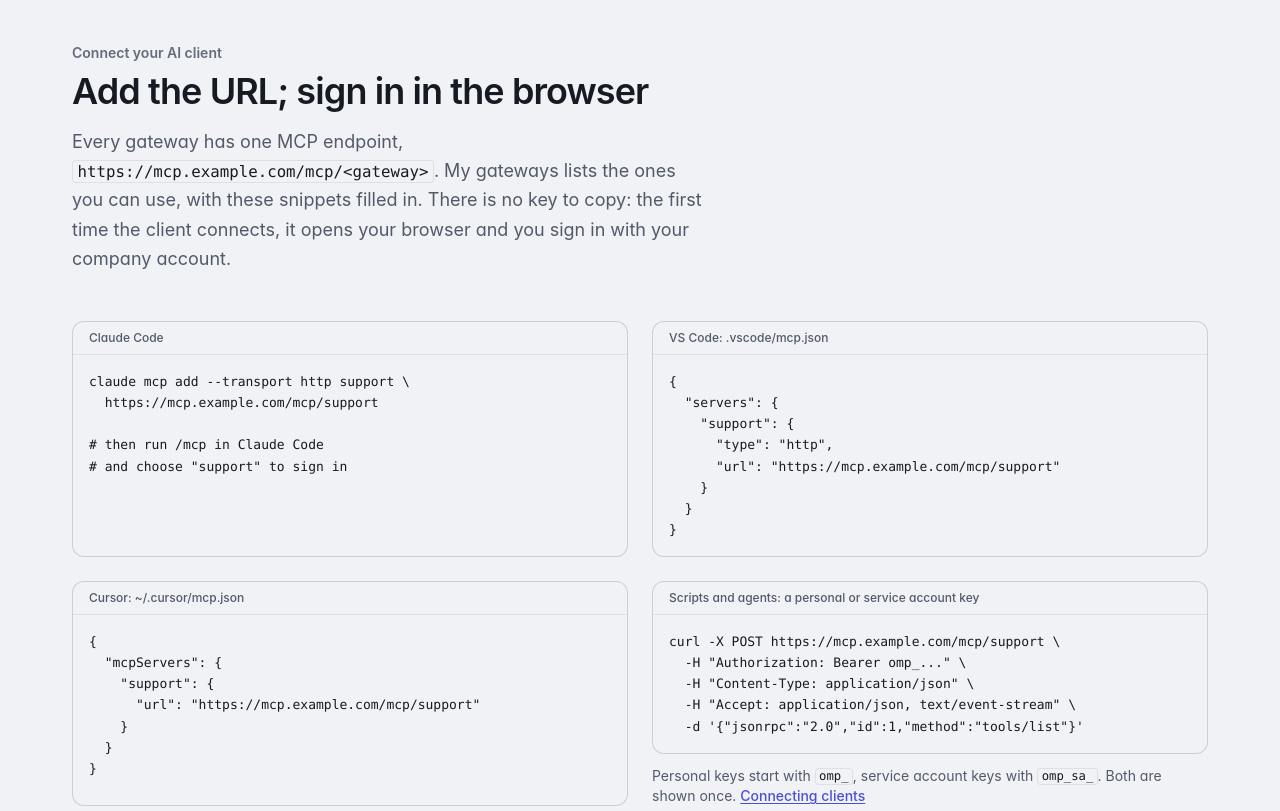
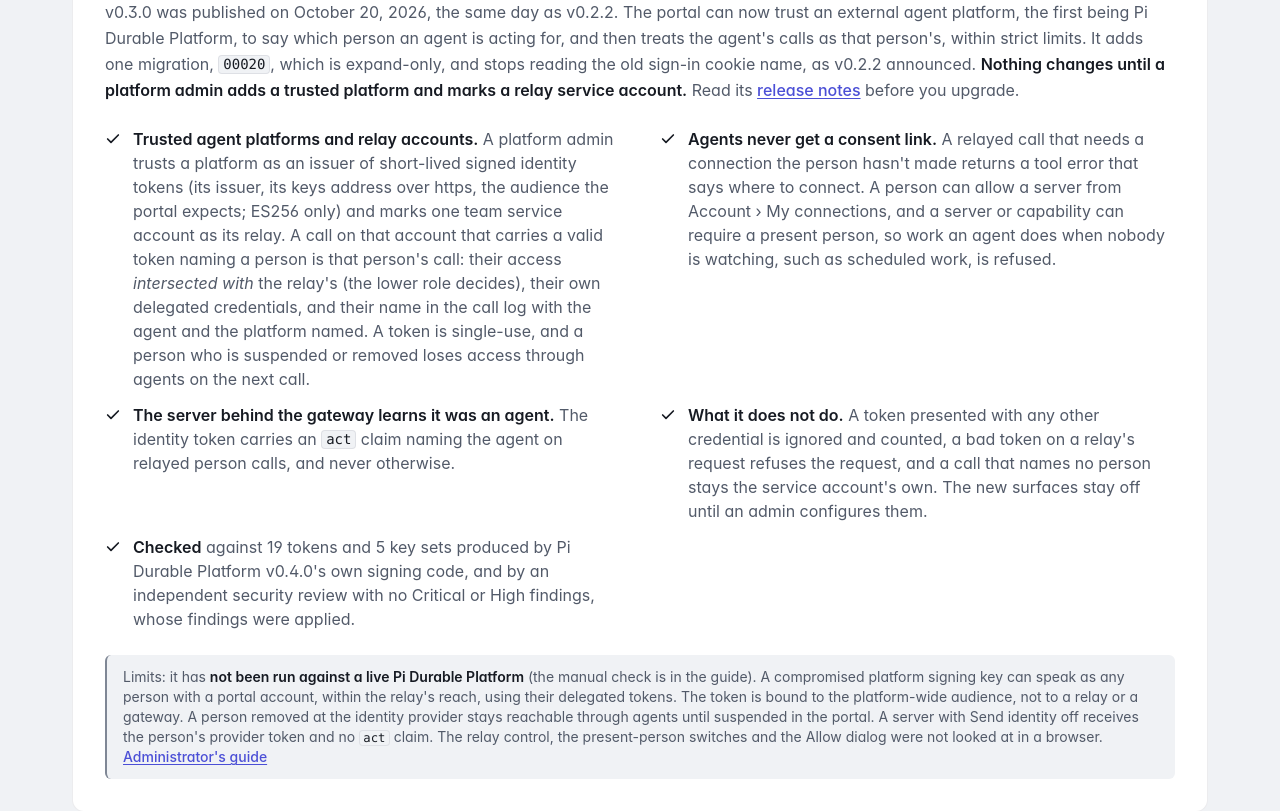
Before and after one commit to ncecere/omp-website, a Next.js app: page / in a window 1280 px wide. Shown: the part 9380-10191 px from the top of the page. Built offline with nearby package versions, Linux system fonts and the light colour scheme.

Commit message:
Landing page: v0.3.0 card after the v0.2.2 card (agent-platform trust: what it does, what it does not do, limits); status card facts from the v0.3.0 notes

```diff
--- a/app/page.tsx
+++ b/app/page.tsx
@@ -19,10 +19,11 @@ import { ButtonLink, CheckList, CodeBlock, Eyebrow, Note, SectionHeading, Strong
 import { site } from "@/lib/site";
 
 /*
- * Every claim here is checked against Open MCP Portal v0.2.2
- * (github.com/ncecere/open-mcp-portal at the v0.2.2 tag; the repository was
- * called open-mcp-gateway until the rename): docs/releases/v0.2.2.md (the
- * v0.2.2 card and the status card), docs/releases/v0.2.1.md (the
+ * Every claim here is checked against Open MCP Portal v0.3.0
+ * (github.com/ncecere/open-mcp-portal at the v0.3.0 tag; the repository was
+ * called open-mcp-gateway until the rename): docs/releases/v0.3.0.md (the
+ * v0.3.0 card and the status card), docs/releases/v0.2.2.md (the v0.2.2
+ * card), docs/releases/v0.2.1.md (the
  * v0.2.1 card), docs/releases/v0.2.0.md (the
  * "New in v0.2.0" section), docs/threat-model.md,
  * docs/mcp-protocol.md, docs/admin-overview.md, docs/notifications.md,
@@ -598,8 +599,9 @@ function Features() {
 
 // docs/releases/v0.2.0.md (this section describes that release, so it names
 // site.previousVersion, not site.version), plus one card for the small
-// release after it, docs/releases/v0.2.1.md (site.patchVersion), and one for
-// the current release, docs/releases/v0.2.2.md (site.version). Claims and
+// release after it, docs/releases/v0.2.1.md (site.patchVersion), one for the
+// hardening release, docs/releases/v0.2.2.md (site.hardeningVersion), and one
+// for the current release, docs/releases/v0.3.0.md (site.version). Claims and
 // limits are the release notes' own; the "not yet tried" list is repeated in
 // the project status card.
 function NewInRelease() {
@@ -817,14 +819,14 @@ function NewInRelease() {
           <FeatureCard
             id="new-hardening"
             icon={<Key className="size-5" />}
-            eyebrow={`Then ${site.version}`}
+            eyebrow={`Then ${site.hardeningVersion}`}
             title="A hardening release: public servers, sign-in, registration"
             wide
             lead={
               <p>
-                {site.version} was published on October 20, 2026. It adds two migrations, both expand-only, and two things to plan
+                {site.hardeningVersion} was published on October 20, 2026. It adds two migrations, both expand-only, and two things to plan
                 for: OAuth apps sign in again about every 180 days, and a new default applies to servers you register from
-                now on. Read its <TextLink href={site.releaseNotesUrl}>release notes</TextLink> before you upgrade.
+                now on. Read its <TextLink href={site.hardeningReleaseNotesUrl}>release notes</TextLink> before you upgrade.
               </p>
             }
             bullets={[
@@ -858,6 +860,69 @@ function NewInRelease() {
                 run with the real Claude Code client. Open in the{" "}
                 <TextLink href={site.threatModelUrl}>threat model</TextLink>: per-provider allow-lists, audit export, split
                 database roles and idle sessions.
+              </>
+            }
+          />
+
+          {/* docs/releases/v0.3.0.md "What changed", "Upgrading", "Verification" and "Known limitations" */}
+          <FeatureCard
+            id="new-agents"
+            icon={<Shield className="size-5" />}
+            eyebrow={`Then ${site.version}`}
+            title="Agent-platform trust: an agent's call as the person's call"
+            wide
+            lead={
+              <p>
+                {site.version} was published on October 20, 2026, the same day as {site.hardeningVersion}. The portal can now
+                trust an external agent platform, the first being Pi Durable Platform, to say which person an agent is acting
+                for, and then treats the agent&apos;s calls as that person&apos;s, within strict limits. It adds one
+                migration, <code>00020</code>, which is expand-only, and stops reading the old sign-in cookie name, as{" "}
+                {site.hardeningVersion} announced. <Strong>Nothing changes until a platform admin adds a trusted platform and
+                marks a relay service account.</Strong> Read its{" "}
+                <TextLink href={site.releaseNotesUrl}>release notes</TextLink> before you upgrade.
+              </p>
+            }
+            bullets={[
+              <>
+                <Strong>Trusted agent platforms and relay accounts.</Strong> A platform admin trusts a platform as an issuer
+                of short-lived signed identity tokens (its issuer, its keys address over https, the audience the portal
+                expects; ES256 only) and marks one team service account as its relay. A call on that account that carries
+                a valid token naming a person is that person&apos;s call: their access <em>intersected with</em> the
+                relay&apos;s (the lower role decides), their own delegated credentials, and their name in the call log with
+                the agent and the platform named. A token is single-use, and a person who is suspended or removed loses
+                access through agents on the next call.
+              </>,
+              <>
+                <Strong>Agents never get a consent link.</Strong> A relayed call that needs a connection the person hasn&apos;t
+                made returns a tool error that says where to connect. A person can allow a server from Account › My
+                connections, and a server or capability can require a present person, so work an agent does when nobody is
+                watching, such as scheduled work, is refused.
+              </>,
+              <>
+                <Strong>The server behind the gateway learns it was an agent.</Strong> The identity token carries an{" "}
+                <code>act</code> claim naming the agent on relayed person calls, and never otherwise.
+              </>,
+              <>
+                <Strong>What it does not do.</Strong> A token presented with any other credential is ignored and counted, a
+                bad token on a relay&apos;s request refuses the request, and a call that names no person stays the service
+                account&apos;s own. The new surfaces stay off until an admin configures them.
+              </>,
+              <>
+                <Strong>Checked</Strong> against 19 tokens and 5 key sets produced by Pi Durable Platform v0.4.0&apos;s own
+                signing code, and by an independent security review with no Critical or High findings, whose findings were
+                applied.
+              </>,
+            ]}
+            note={
+              <>
+                Limits: it has <Strong>not been run against a live Pi Durable Platform</Strong> (the manual check is in the
+                guide). A compromised platform signing key can speak as any person with a portal account, within the
+                relay&apos;s reach, using their delegated tokens. The token is bound to the platform-wide audience, not to a
+                relay or a gateway. A person removed at the identity provider stays reachable through agents until suspended in
+                the portal. A server with Send identity off receives the person&apos;s provider token and no{" "}
+                <code>act</code> claim. The relay control, the present-person switches and the Allow dialog were not looked at
+                in a browser.{" "}
+                <TextLink href={site.agentPlatformsUrl}>Administrator&apos;s guide</TextLink>
               </>
             }
           />
@@ -1261,11 +1326,12 @@ function OpenSource() {
               </p>
               <p>
                 {site.previousVersion} and {site.patchVersion} were both published on October 18, 2026, the day after v0.1.0,
-                and {site.version} on October 20. It is pre-1.0 software and hasn&apos;t run in production. Claude Code
+                and {site.hardeningVersion} and {site.version} on October 20. It is pre-1.0 software and hasn&apos;t run in production. Claude Code
                 2.1.280 has been run on the 2026-07-28 revision, with an API key and with its OAuth sign-in (discovery,
                 lists, tool calls and the consent link), and {site.version} runs on one real cluster (a CloudNativePG
                 database with continuous archiving and a tested restore). The Kubernetes manifests also pass a smoke test on
-                a kind cluster. Not verified yet: the one-time notice for a trusted client with the real Claude Code client
+                a kind cluster. Not verified yet: a run against a live Pi Durable Platform (the agent-platform trust was checked
+                against tokens from its real signing code and a fake issuer, not its gateway and runtime end to end), the one-time notice for a trusted client with the real Claude Code client
                 (an integration test covers the whole flow), a client that declares URL elicitation, VS Code and Cursor, a
                 real Google or Microsoft provider for delegated credentials (only GitHub has run end to end), email over
                 TLS to a real mail provider, and a real Slack webhook. Pilot it before you depend on it.
@@ -1275,12 +1341,15 @@ function OpenSource() {
                 server-pushed list changes or resource subscriptions; no sampling or roots relay; notifications are sent
                 by one loop on one replica at a time; a server that rejects the identity token only when a tool runs
                 passes Test connection; after its first confirmation a local process can still use a trusted client&apos;s ID
-                silently; the smoke test doesn&apos;t cover ingress and TLS, OIDC, upgrades or restores; per-provider
+                silently; a compromised agent-platform signing key can speak as any person with a portal account, within the
+                relay&apos;s reach, and the platform&apos;s token is bound to a platform-wide audience, not to a relay or a
+                gateway; a person removed at the identity provider stays reachable through agents until suspended in the
+                portal; a server with Send identity off can&apos;t tell an agent&apos;s call from the person&apos;s; the smoke test doesn&apos;t cover ingress and TLS, OIDC, upgrades or restores; per-provider
                 allow-lists, audit export, split database roles and idle sessions are still open in the threat model.
                 Next on the{" "}
                 <TextLink href={site.roadmapUrl}>roadmap</TextLink> (an order of work, not a schedule; every item is a
-                GitHub issue with its implementation plan): a pilot with a real team, real-client checks and a few open
-                decisions first, then per-person secrets for servers that don&apos;t use OAuth, tool classification and
+                GitHub issue with its implementation plan): a pilot with a real team, real-client checks and a run against a
+                live Pi Durable Platform first, then per-person secrets for servers that don&apos;t use OAuth, tool classification and
                 scopes on credentials, and approval before sensitive calls.
               </p>
             </div>
```
